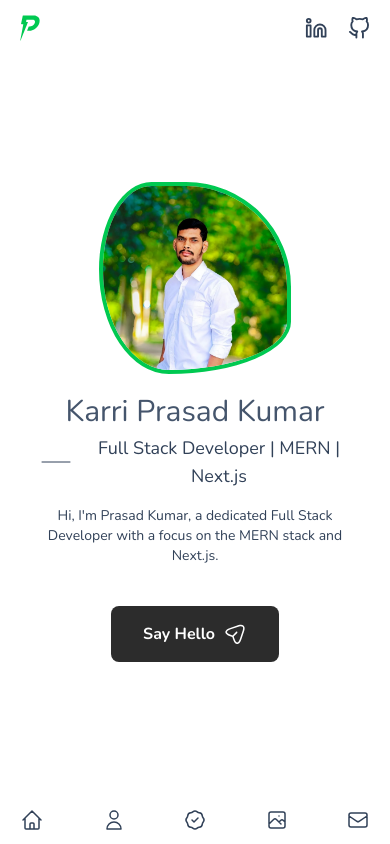
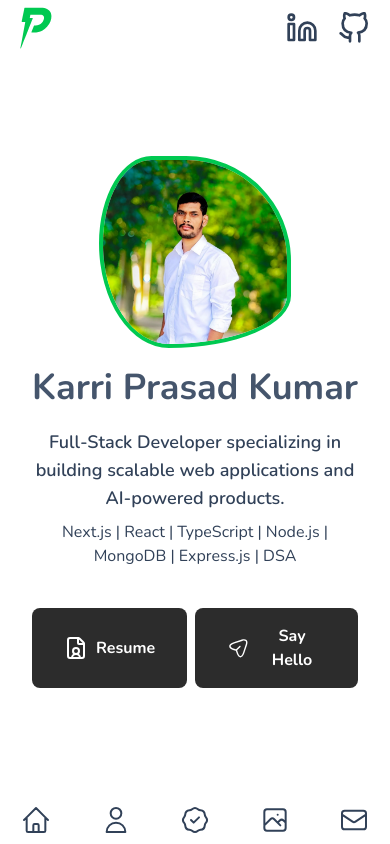
Before and after one commit to k-prasad-kumar/portfolio-3, a website: page index.html in a window 390 px wide. Shown: the top 844 px of the page. Drawn offline with nearby package versions, Linux system fonts and the light colour scheme.

Commit message:
changed ui design

```diff
--- a/index.html
+++ b/index.html
@@ -25,7 +25,7 @@
           loading="lazy"
           src="./assets/logo.svg"
           alt="logo"
-          class="w-5 h-auto"
+          class="w-8 h-auto"
         />
         <div class="md:hidden flex gap-5">
           <div class="flex gap-5">
@@ -41,8 +41,8 @@
                 viewBox="0 0 24 24"
                 stroke-linecap="round"
                 stroke-linejoin="round"
-                height="1.4rem"
-                width="1.4rem"
+                height="2rem"
+                width="2rem"
                 xmlns="http://www.w3.org/2000/svg"
               >
                 <path
@@ -64,8 +64,8 @@
                 viewBox="0 0 24 24"
                 stroke-linecap="round"
                 stroke-linejoin="round"
-                height="1.4rem"
-                width="1.4rem"
+                height="2rem"
+                width="2rem"
                 xmlns="http://www.w3.org/2000/svg"
               >
                 <path
@@ -79,31 +79,31 @@
         <ul class="space-x-10 text-sm hidden md:flex">
           <a
             href="#home"
-            class="hover:text-green-500 duration-300 ease-in-out hover:font-semibold"
+            class="hover:text-green-500 duration-200 ease-in-out text-lg font-bold hover:font-bold"
           >
             <li>Home</li>
           </a>
           <a
             href="#about"
-            class="hover:text-green-500 duration-300 ease-in-out hover:font-semibold"
+            class="hover:text-green-500 duration-200 ease-in-out text-lg font-bold hover:font-bold"
           >
             <li>About</li>
           </a>
           <a
             href="#skills"
-            class="hover:text-green-500 duration-300 ease-in-out hover:font-semibold"
+            class="hover:text-green-500 duration-200 ease-in-out text-lg font-bold hover:font-bold"
           >
             <li>Skills</li>
           </a>
           <a
             href="#projects"
-            class="hover:text-green-500 duration-300 ease-in-out hover:font-semibold"
+            class="hover:text-green-500 duration-200 ease-in-out text-lg font-bold hover:font-bold"
           >
             <li>Projects</li>
           </a>
           <a
             href="#contact"
-            class="hover:text-green-500 duration-300 ease-in-out hover:font-semibold"
+            class="hover:text-green-500 duration-200 ease-in-out text-lg font-bold hover:font-bold"
           >
             <li>Contact</li>
           </a>
@@ -119,8 +119,8 @@
             stroke-width="1.5"
             viewBox="0 0 24 24"
             aria-hidden="true"
-            height="1.5rem"
-            width="1.5rem"
+            height="2rem"
+            width="2rem"
             xmlns="http://www.w3.org/2000/svg"
           >
             <path
@@ -137,8 +137,8 @@
             stroke-width="1.5"
             viewBox="0 0 24 24"
             aria-hidden="true"
-            height="1.5rem"
-            width="1.5rem"
+            height="2rem"
+            width="2rem"
             xmlns="http://www.w3.org/2000/svg"
           >
             <path
@@ -155,8 +155,8 @@
             stroke-width="1.5"
             viewBox="0 0 24 24"
             aria-hidden="true"
-            height="1.5rem"
-            width="1.5rem"
+            height="2rem"
+            width="2rem"
             xmlns="http://www.w3.org/2000/svg"
           >
             <path
@@ -173,8 +173,8 @@
             stroke-width="1.5"
             viewBox="0 0 24 24"
             aria-hidden="true"
-            height="1.5rem"
-            width="1.5rem"
+            height="2rem"
+            width="2rem"
             xmlns="http://www.w3.org/2000/svg"
           >
             <path
@@ -191,8 +191,8 @@
             stroke-width="1.5"
             viewBox="0 0 24 24"
             aria-hidden="true"
-            height="1.5rem"
-            width="1.5rem"
+            height="2rem"
+            width="2rem"
             xmlns="http://www.w3.org/2000/svg"
           >
             <path
@@ -224,8 +224,8 @@
             viewBox="0 0 24 24"
             stroke-linecap="round"
             stroke-linejoin="round"
-            height="1.4rem"
-            width="1.4rem"
+            height="2rem"
+            width="2rem"
             xmlns="http://www.w3.org/2000/svg"
           >
             <path
@@ -246,8 +246,8 @@
             viewBox="0 0 24 24"
             stroke-linecap="round"
             stroke-linejoin="round"
-            height="1.4rem"
-            width="1.4rem"
+            height="2rem"
+            width="2rem"
             xmlns="http://www.w3.org/2000/svg"
           >
             <path
@@ -270,38 +270,50 @@
       <div
         class="w-full flex flex-col justify-center text-center md:text-left px-4 md:px-0"
       >
-        <h1 class="text-3xl md:text-3xl lg:text-5xl text-slate-600">
+        <h1 class="text-4xl md:text-5xl text-slate-600 font-bold">
           Karri Prasad Kumar
         </h1>
-        <p class="text-slate-700 text-lg mt-1 flex items-center md:gap-1">
-          <span
-            ><svg
+        <p
+          class="text-slate-700 text-lg mt-5 flex items-center md:gap-1 font-semibold"
+        >
+          Full-Stack Developer specializing in building scalable web
+          applications and AI-powered products.
+        </p>
+        <p class="mt-2">
+          Next.js | React | TypeScript | Node.js | MongoDB | Express.js | DSA
+        </p>
+
+        <div class="w-full flex justify-center md:justify-normal gap-2">
+          <a
+            href="https://drive.google.com/file/d/1z9jWQliBKuULuCjoygdeGdCKYgHoC8ZF/view?usp=sharing"
+            class="bg-[#2c2c2c] text-white w-fit flex items-center justify-center px-8 py-4 rounded-lg font-bold hover:bg-green-500 duration-300 ease-in-out mt-10 md:mt-14 gap-2"
+            target="_blank"
+          >
+            <svg
               xmlns="http://www.w3.org/2000/svg"
-              width="48"
-              height="48"
+              width="24"
+              height="24"
               viewBox="0 0 24 24"
               fill="none"
               stroke="currentColor"
-              stroke-width="0.5"
+              stroke-width="2"
               stroke-linecap="round"
               stroke-linejoin="round"
-              class="lucide lucide-minus-icon lucide-minus"
+              class="lucide lucide-file-user-icon lucide-file-user"
             >
-              <path d="M5 12h14" /></svg
-          ></span>
-          Full Stack Developer | MERN | Next.js
-        </p>
-        <p class="mt-4 text-sm">
-          Hi, I'm Prasad Kumar, a dedicated Full Stack Developer with a focus on
-          the MERN stack and Next.js.
-        </p>
-
-        <div class="w-full flex justify-center md:justify-normal">
+              <path
+                d="M6 22a2 2 0 0 1-2-2V4a2 2 0 0 1 2-2h8a2.4 2.4 0 0 1 1.704.706l3.588 3.588A2.4 2.4 0 0 1 20 8v12a2 2 0 0 1-2 2z"
+              />
+              <path d="M14 2v5a1 1 0 0 0 1 1h5" />
+              <path d="M16 22a4 4 0 0 0-8 0" />
+              <circle cx="12" cy="15" r="3" />
+            </svg>
+            Resume
+          </a>
           <a
             href="#contact"
             class="bg-[#2c2c2c] text-white w-fit flex items-center justify-center px-8 py-4 rounded-lg font-bold hover:bg-green-500 duration-300 ease-in-out mt-10 md:mt-14 gap-2"
           >
-            Say Hello
             <svg
               class="button__icon"
               xmlns="http://www.w3.org/2000/svg"
@@ -319,6 +331,7 @@
                 fill="white"
               ></path>
             </svg>
+            Say Hello
           </a>
         </div>
       </div>
@@ -383,7 +396,7 @@
         dynamic, high-performance web applications that deliver exceptional user
         experiences.
       </p>
-      <ul class="flex gap-3 flex-wrap items-center justify-evenly">
+      <!-- <ul class="flex gap-3 flex-wrap items-center justify-evenly">
         <li class="border border-[#444] px-4 py-1 rounded-full">HTML</li>
         <li class="border border-[#444] px-4 py-1 rounded-full">CSS</li>
         <li class="border border-[#444] px-4 py-1 rounded-full">JavaScript</li>
@@ -404,12 +417,12 @@
         <li class="border border-[#444] px-4 py-1 rounded-full">Python</li>
         <li class="border border-[#444] px-4 py-1 rounded-full">DSA</li>
         <li class="border border-[#444] px-4 py-1 rounded-full">OOPS</li>
-      </ul>
+      </ul> -->
     </section>
-    <section class="w-full max-w-5xl mx-auto pt-5" id="skills">
-      <h1 class="mt-16 text-3xl font-semibold text-center">Skills</h1>
-      <p class="text-center my-2">Technical Skills</p>
-      <div class="flex items-center justify-center w-full mt-8">
+    <section class="w-full max-w-5xl mx-auto" id="skills">
+      <h1 class="mt-8 text-3xl font-semibold text-center">Technical Skills</h1>
+      <!-- <p class="text-center my-2">Skills</p> -->
+      <div class="flex items-center justify-center w-full mt-5">
         <h1 class="text-2xl">Launguages</h1>
       </div>
       <div class="mt-4 flex items-center justify-center gap-5 flex-wrap">
```
